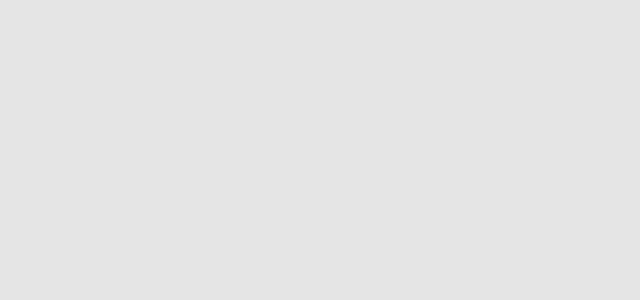
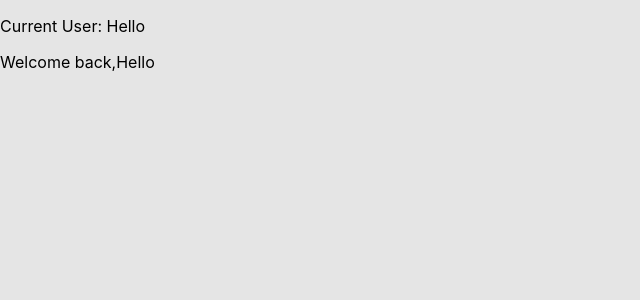
Before and after one commit to abhijeetsaraf/data-driven-reactComponenets, a React (Create React App) app: page /assignment5 in a window 1280 px wide. Before the commit this address had no page. Shown: the top 300 px of the page, without its empty margins (0-640 px from the left). Built offline with nearby package versions, Linux system fonts and the light colour scheme.

Commit message:
Asgnmt5 - Sending data  parent DOM -Child DOM

```diff
--- a/src/App.js
+++ b/src/App.js
@@ -8,6 +8,7 @@ import Assignment1 from './Assignment1';
 import Assignment2 from './Assignment2';
 import Assignment3 from './Assignment3';
 import Assignment4 from './Assignment4';
+import Assignment5 from './Assignment5';
 
 function App() {
 
@@ -23,6 +24,7 @@ function App() {
           <Route path='/assignment2' Component={Assignment2}/>
           <Route path='/assignment3' Component={Assignment3}/>
           <Route path='/assignment4' Component={Assignment4}/>
+          <Route path='/assignment5' Component={Assignment5}/>
         </Routes>
       </div>
     </Router>
--- a/src/Assignment4.js
+++ b/src/Assignment4.js
@@ -1,7 +1,5 @@
 import './index.css';
 import React from "react";
-import starDeselected from "./images/star-deselcted.png";
-import starSelected from "./images/star-selected.png";
 import Star from './components/Star';
 
 
@@ -13,7 +11,7 @@ export default function(){
         email:"abhi.saraf25@gmail.com",
         isFavorite:false
     })
-    console.log(contact)
+    //console.log(contact)
 
     function toggleFavorite(){
         setContact(prevState => {
@@ -22,14 +20,16 @@ export default function(){
 
     }
 
+    //NOTE : We can pass the function through custom prop like handle click
+    // We are passing function as we pass values. This is called passing state setter function
     return(
         <main>
             <div>
                 <h1>A</h1>
             </div>
-            <div onClick={toggleFavorite}>
-                <Star isFavorite={contact.isFavorite}/>
-            </div>
+
+            <Star isFavorite={contact.isFavorite} handleClick={toggleFavorite}/>
+
             <h3>{contact.firstName} {contact.lastName}</h3>
             <div>{contact.phone}</div>
             <div>{contact.email}</div>
--- /dev/null
+++ b/src/Assignment5.js
@@ -0,0 +1,17 @@
+import A5body from "./components/A5body";
+import A5header from "./components/A5header";
+import React from "react";
+// Create two separate component header and body.
+// Pass the data from the Header component to the App comp ie that Assignment5.js
+// and then pass back the data to the body component.
+
+export default function(){
+    const[user, setUser] = React.useState("Hello")
+
+    return(
+        <div>
+            <A5header user={user}/>
+            <A5body user={user}/>
+        </div>
+    )
+}
--- a/src/Navigation.js
+++ b/src/Navigation.js
@@ -13,6 +13,7 @@ function Navigation(){
                 <Link to="/assignment2"><li>- Assignment 2 - Flip the text through states Yes - No </li></Link>
                 <Link to="/assignment3"><li>- Assignment 3 - Add items to list - Compelex State Array </li></Link>
                 <Link to="/assignment4"><li>- Assignment 4 - Toggle favorite button - Complex States Objects </li></Link>
+                <Link to="/assignment5"><li>- Assignment 5 - Passing data to both the child component</li></Link>
             </ul>
         </div>
     )
--- /dev/null
+++ b/src/components/A5body.js
@@ -0,0 +1,9 @@
+
+
+export default function A5body(props){
+    return(
+        <body>
+            <p>Welcome back,{props.user}</p>
+        </body>
+    )
+}
--- /dev/null
+++ b/src/components/A5header.js
@@ -0,0 +1,12 @@
+//Send the details from the header function to
+//the immediate parent DOM node
+import React from 'react';
+
+export default function A5header(props){
+
+    return(
+        <header>
+            <p>Current User: {props.user}</p>
+        </header>
+    )
+}
--- a/src/components/Star.js
+++ b/src/components/Star.js
@@ -1,11 +1,15 @@
 import starDeselected from "../images/star-deselcted.png";
 import starSelected from "../images/star-selected.png";
+
+//NOTE: We can also accept function calls through props
 
 export default function Star(props){
     console.log(props)
     return(
         <div>
-                <img src={props.isFavorite ? starSelected : starDeselected} alt=""/>
+                <img src={props.isFavorite ? starSelected : starDeselected}
+                  onClick={props.handleClick}
+                  alt=""/>
 
         </div>
     )
```
